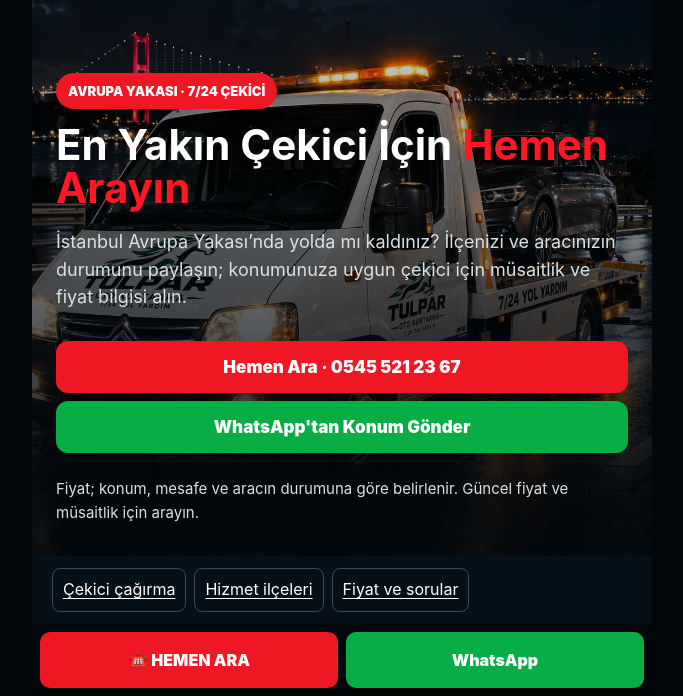
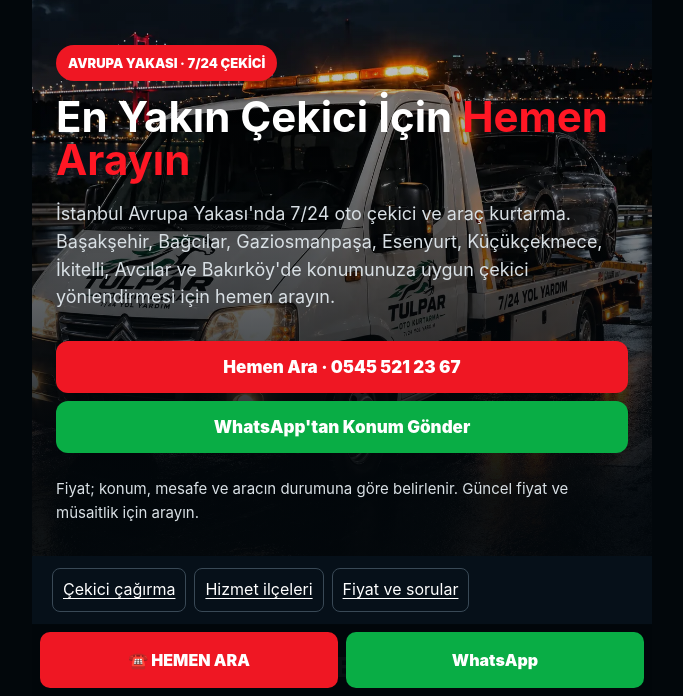
Before and after one commit to tulparotokurtarma/tulpar-oto-kurtarma, a plain HTML site: page oto-cekici.html in a window 1280 px wide. Shown: the part 104-800 px from the top of the page, without its empty margins (298-981 px from the left). Drawn offline with Linux system fonts and the light colour scheme.

Commit message:
Clarify towing service and local coverage in landing page introduction

```diff
--- a/oto-cekici.html
+++ b/oto-cekici.html
@@ -391,7 +391,7 @@ En Yakın Çekici İçin
 </h1>
 
 <p class="lead">
-İstanbul Avrupa Yakası’nda yolda mı kaldınız? İlçenizi ve aracınızın durumunu paylaşın; konumunuza uygun çekici için müsaitlik ve fiyat bilgisi alın.
+İstanbul Avrupa Yakası'nda 7/24 oto çekici ve araç kurtarma. Başakşehir, Bağcılar, Gaziosmanpaşa, Esenyurt, Küçükçekmece, İkitelli, Avcılar ve Bakırköy'de konumunuza uygun çekici yönlendirmesi için hemen arayın.
 </p>
 <div class="actions">
 
```
